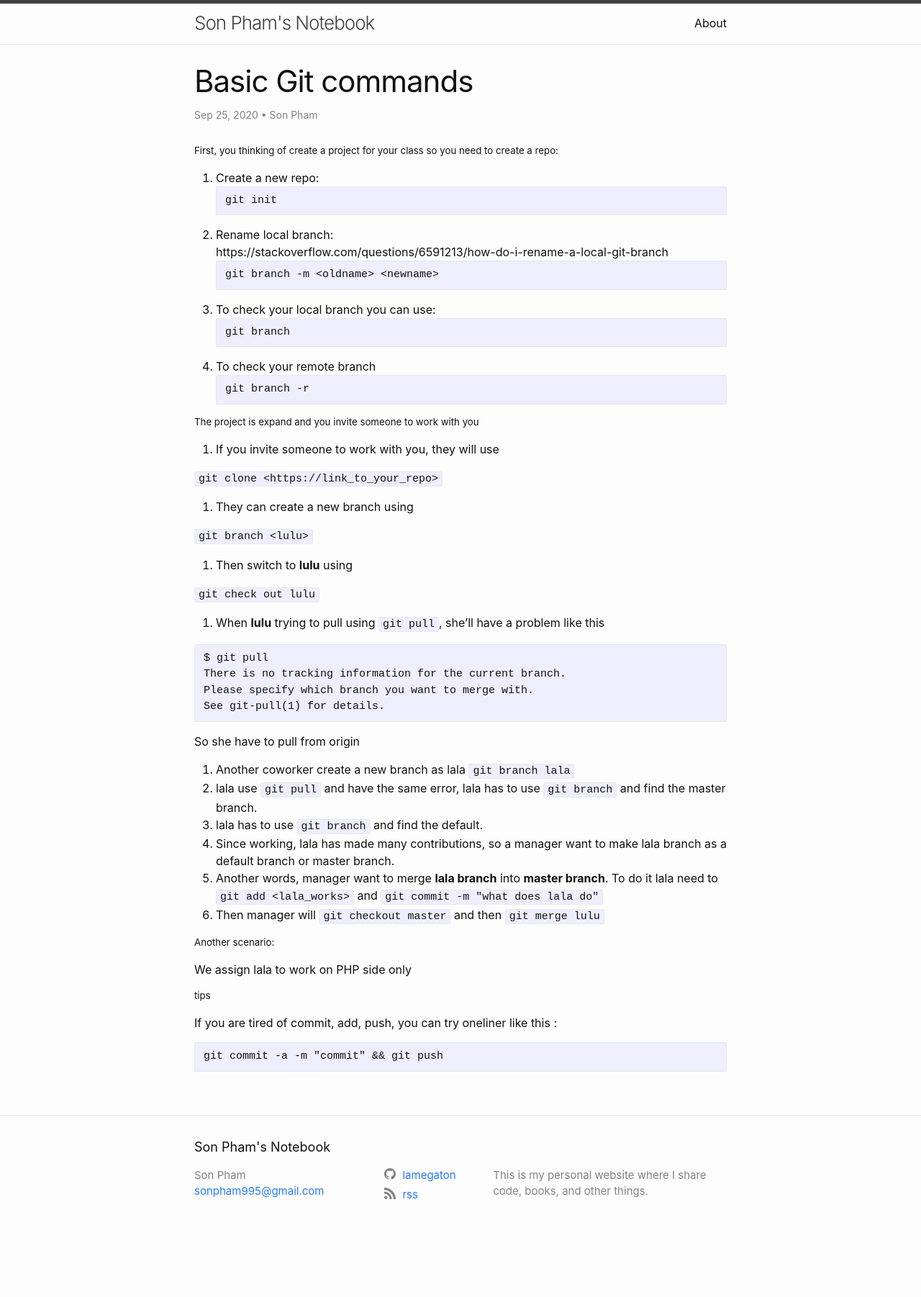
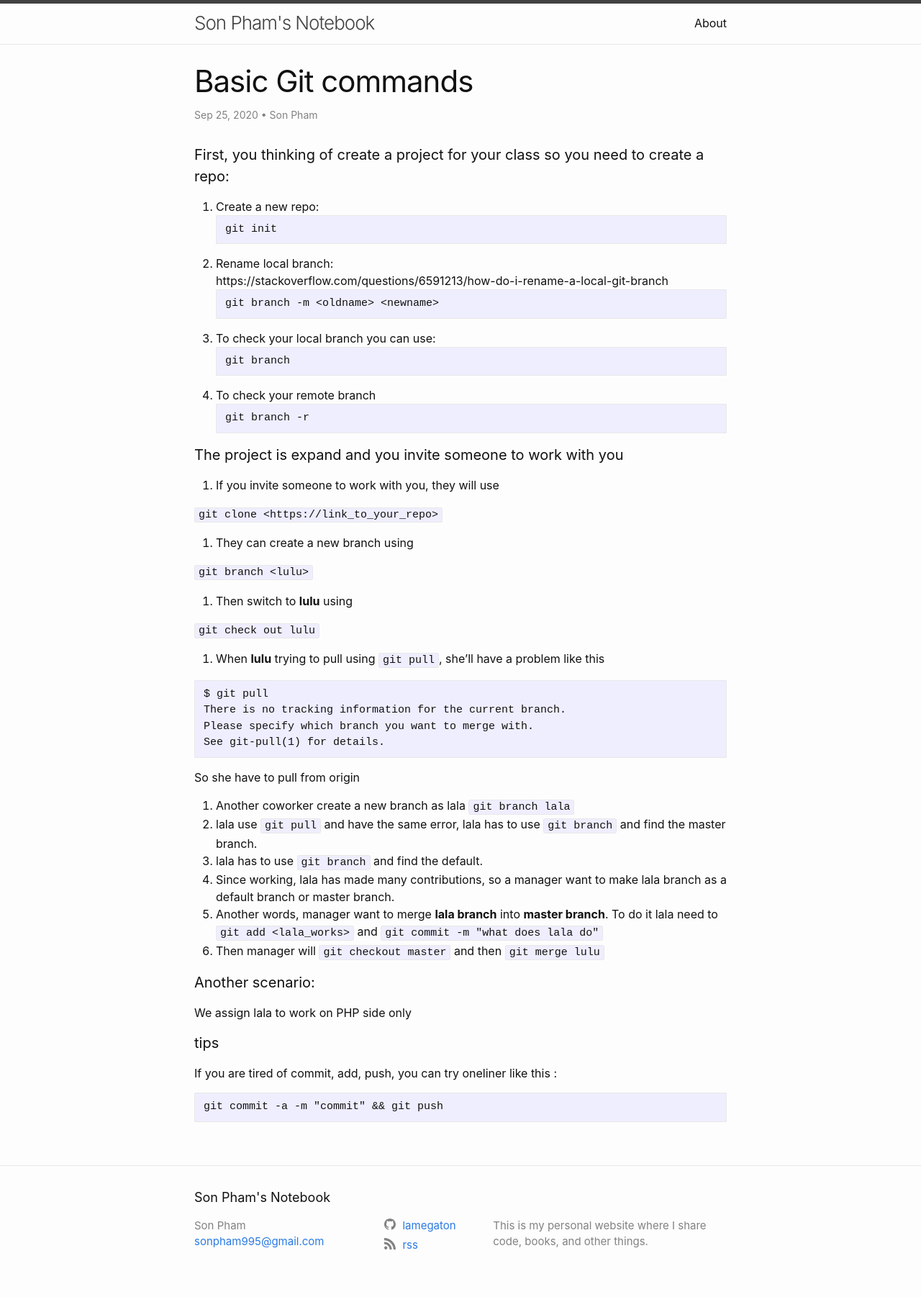
Before and after one commit to lamegaton/lamegaton.github.io, a Jekyll site: the page built from _posts/notebook/git/2020-09-25-basic-git.md, in a window 1280 px wide. Shown: the whole page at 72% size. Built offline with Jekyll 4.4.1, drawn with Linux system fonts in a browser that asks for light colours; before the commit the page ends 1732 px from its top, so only the background shows below that.

````diff
--- a/_posts/notebook/git/2020-09-25-basic-git.md
+++ b/_posts/notebook/git/2020-09-25-basic-git.md
@@ -5,7 +5,7 @@ category: en notebook git
 author: "Son Pham"
 ---
 
-##### First, you thinking of create a project for your class so you need to create a repo:
+#### First, you thinking of create a project for your class so you need to create a repo:
 
 1.  Create a new repo:
 ```
@@ -27,7 +27,7 @@ git branch
 git branch -r
 ```
 
-##### The project is expand and you invite someone to work with you
+#### The project is expand and you invite someone to work with you
 
 1.  If you invite someone to work with you, they will use
 
@@ -59,11 +59,11 @@ So she have to pull from origin
 9.  Another words, manager want to merge **lala branch** into **master branch**. To do it lala need to `git add <lala_works>` and `git commit -m "what does lala do"`
 10.  Then manager will `git checkout master` and then `git merge lulu`
 
-##### Another scenario:
+#### Another scenario:
 
 We assign lala  to work on PHP side only
 
-##### tips
+#### tips
 
 If you are tired of commit, add, push, you can try oneliner like this :
 ```
````
